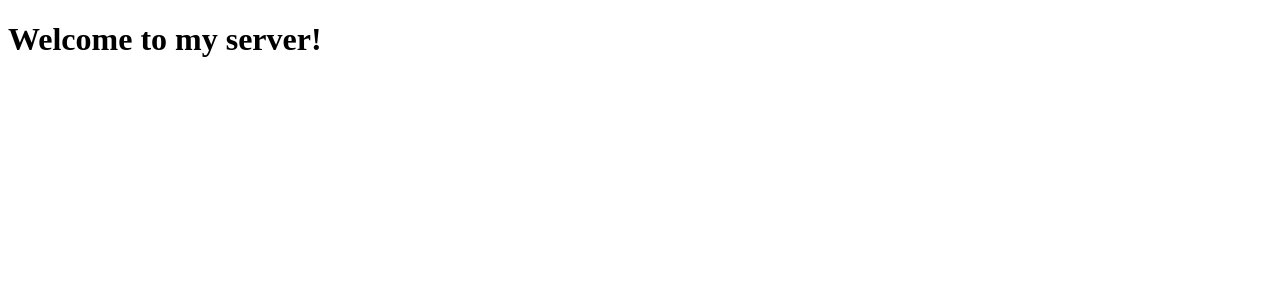
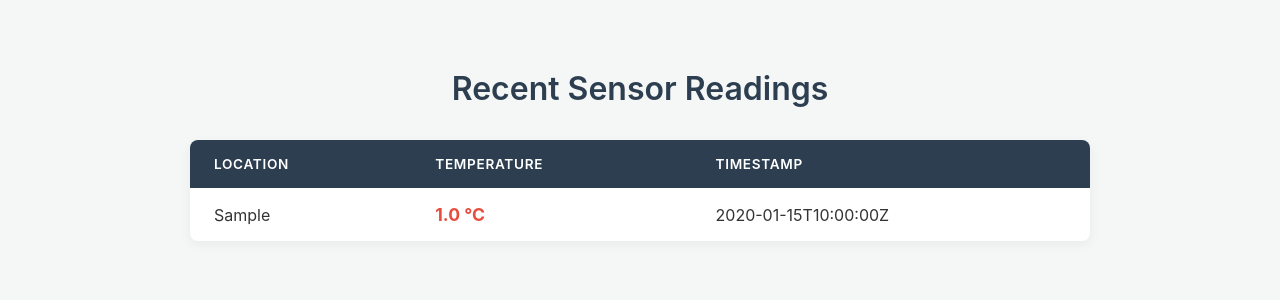
Before and after one commit to enginertugrul/iot-temperature-monitor, a Spring Boot app: page / in a window 1280 px wide. Shown: the top 300 px of the page. Run offline with Spring Boot 4, Linux system fonts and the light colour scheme; tables that the repository leaves empty hold one stand-in row (values such as "Sample post").

Commit message:
Implement last ten records as a table on homepage

```diff
--- a/src/main/java/com/enginertugrul/iottemperaturemonitor/controller/SensorDataController.java
+++ b/src/main/java/com/enginertugrul/iottemperaturemonitor/controller/SensorDataController.java
@@ -10,6 +10,8 @@ import org.springframework.stereotype.Controller;
 import org.springframework.ui.Model;
 import org.springframework.web.bind.annotation.*;
 
+import java.util.List;
+
 @Controller
 public class SensorDataController {
 
@@ -19,6 +21,19 @@ public class SensorDataController {
     public SensorDataController(SensorDataService sensorDataService) {
         this.sensorDataService = sensorDataService;
     }
+
+
+
+    @GetMapping("/")
+    public String getHomePage(Model model) {
+
+        List<SensorViewDTO> recentRecords = sensorDataService.getRecentTenRecords();
+
+        model.addAttribute("recentRecords", recentRecords);
+        return "index";
+    }
+
+
 
 
     @PostMapping("/readings")
--- a/src/main/java/com/enginertugrul/iottemperaturemonitor/service/SensorDataService.java
+++ b/src/main/java/com/enginertugrul/iottemperaturemonitor/service/SensorDataService.java
@@ -2,6 +2,8 @@ package com.enginertugrul.iottemperaturemonitor.service;
 
 import com.enginertugrul.iottemperaturemonitor.dto.SensorViewDTO;
 import org.springframework.stereotype.Service;
+
+import java.util.List;
 
 @Service
 public interface SensorDataService {
@@ -11,5 +13,6 @@ public interface SensorDataService {
 
     SensorViewDTO getSensorData();
 
+    List<SensorViewDTO> getRecentTenRecords();
 
 }
--- a/src/main/resources/templates/index.html
+++ b/src/main/resources/templates/index.html
@@ -3,13 +3,127 @@
 
 <head>
     <meta charset="UTF-8">
-    <title>Home</title>
+    <meta name="viewport" content="width=device-width, initial-scale=1.0">
+    <title>IoT Temperature Monitor</title>
+
+    <style>
+        :root {
+            --bg-color: #f4f7f6;
+            --text-main: #333333;
+            --text-muted: #6c757d;
+            --table-bg: #ffffff;
+            --border-color: #e9ecef;
+            --header-bg: #2c3e50;
+            --header-text: #ffffff;
+            --row-hover: #f8f9fa;
+            --temp-color: #e74c3c;
+        }
+
+        body {
+            font-family: -apple-system, BlinkMacSystemFont, "Segoe UI", Roboto, Helvetica, Arial, sans-serif;
+            background-color: var(--bg-color);
+            color: var(--text-main);
+            margin: 0;
+            padding: 3rem 1rem;
+            display: flex;
+            flex-direction: column;
+            align-items: center;
+        }
+
+        h1 {
+            font-size: 2rem;
+            color: var(--header-bg);
+            margin-bottom: 2rem;
+            font-weight: 600;
+        }
+
+        .table-wrapper {
+            width: 100%;
+            max-width: 900px;
+            background-color: var(--table-bg);
+            border-radius: 8px;
+            box-shadow: 0 4px 12px rgba(0, 0, 0, 0.05);
+            overflow: hidden;
+        }
+
+        table {
+            width: 100%;
+            border-collapse: collapse;
+            text-align: left;
+        }
+
+        thead {
+            background-color: var(--header-bg);
+            color: var(--header-text);
+        }
+
+        th {
+            padding: 1rem 1.5rem;
+            font-weight: 600;
+            text-transform: uppercase;
+            font-size: 0.85rem;
+            letter-spacing: 0.05em;
+        }
+
+        td {
+            padding: 1rem 1.5rem;
+            border-bottom: 1px solid var(--border-color);
+            vertical-align: middle;
+        }
+
+        tbody tr {
+            transition: background-color 0.2s ease;
+        }
+
+        tbody tr:last-of-type td {
+            border-bottom: none;
+        }
+
+        tbody tr:hover {
+            background-color: var(--row-hover);
+        }
+
+        .temp-value {
+            font-weight: 700;
+            color: var(--temp-color);
+            font-size: 1.1rem;
+        }
+
+        .empty-state {
+            text-align: center;
+            padding: 3rem;
+            color: var(--text-muted);
+            font-style: italic;
+        }
+    </style>
 </head>
 
 <body>
 
-<h1>Welcome to my server!</h1>
+<h1>Recent Sensor Readings</h1>
 
+<div class="table-wrapper">
+    <table>
+        <thead>
+        <tr>
+            <th>Location</th>
+            <th>Temperature</th>
+            <th>Timestamp</th>
+        </tr>
+        </thead>
+        <tbody>
+        <tr th:each="recentRecord : ${recentRecords}">
+            <td th:text="${recentRecord.locationOfSensor}">Location</td>
+            <td class="temp-value" th:text="${#numbers.formatDecimal(recentRecord.temperatureValue, 1, 1)} + ' °C'">0.0 °C</td>
+            <td th:text="${recentRecord.timestamp}">2023-10-27T10:00:00Z</td>
+        </tr>
+
+        <tr th:if="${#lists.isEmpty(recentRecords)}">
+            <td colspan="3" class="empty-state">No recent sensor data available.</td>
+        </tr>
+        </tbody>
+    </table>
+</div>
 
 </body>
 </html>
```
Also changed, not shown: src/main/java/com/enginertugrul/iottemperaturemonitor/repository/SensorDataRepository.java (+7 -0 lines), src/main/java/com/enginertugrul/iottemperaturemonitor/service/SensorDataServiceImpl.java (+12 -0 lines).
